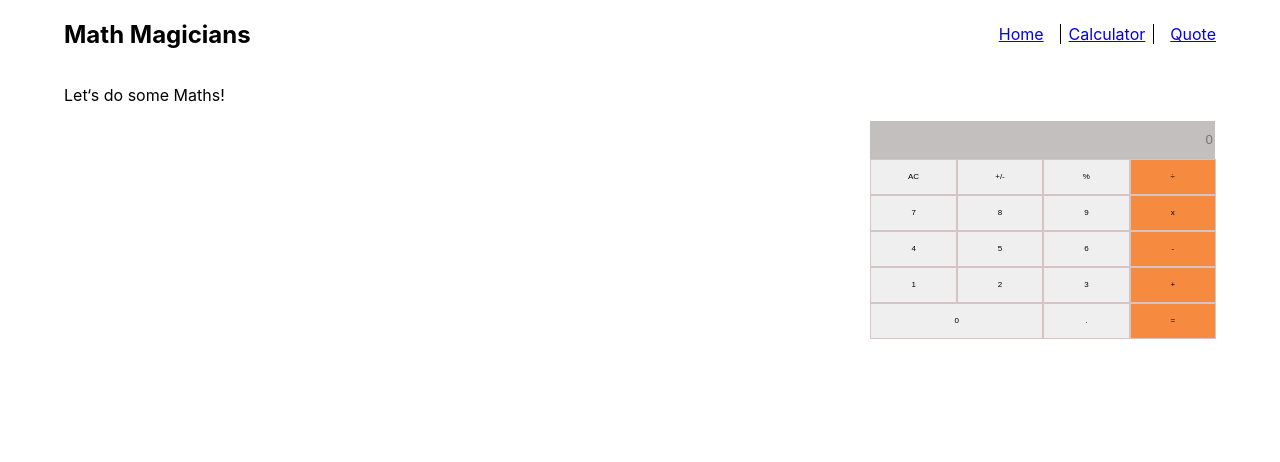
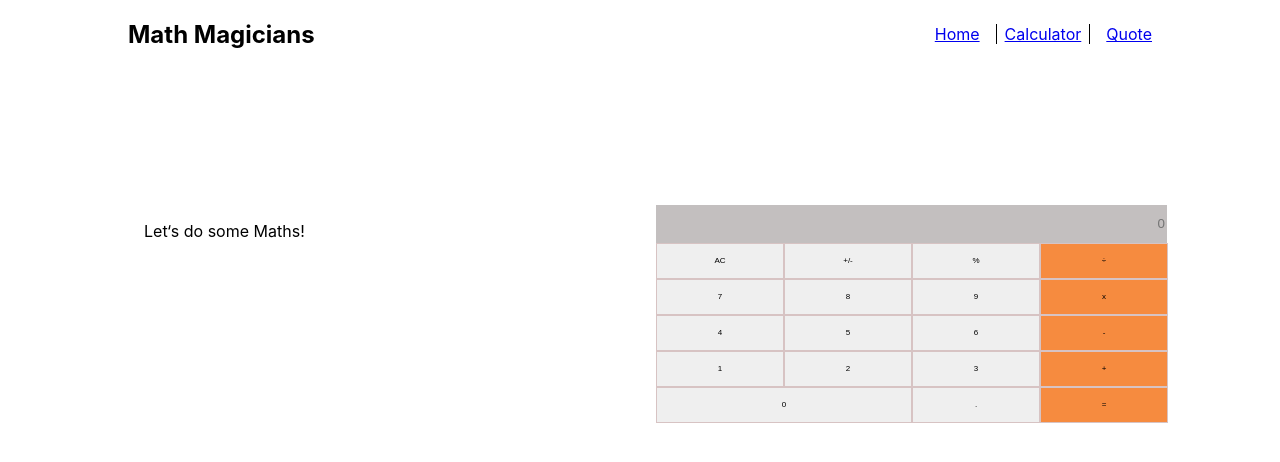
Before and after one commit to anita00001/math_magicians, a React (Create React App) app: page /calculator in a window 1280 px wide. Shown: the top 462 px of the page. Built offline with nearby package versions, Linux system fonts and the light colour scheme.

Commit message:
Add Styling to full website

```diff
--- a/src/App.css
+++ b/src/App.css
@@ -7,7 +7,7 @@
 }
 
 .App-wrapper {
-  width: 90%;
+  width: 80%;
   height: 100vh;
   display: flex;
   flex-direction: column;
--- a/src/index.js
+++ b/src/index.js
@@ -1,6 +1,6 @@
 import React from 'react';
 import ReactDOM from 'react-dom/client';
-import './index.css';
+import './styles/index.css';
 import App from './App';
 
 const root = ReactDOM.createRoot(document.getElementById('root'));
--- a/src/routes/CalculatorPage.jsx
+++ b/src/routes/CalculatorPage.jsx
@@ -1,7 +1,8 @@
 import Calculator from '../components/Calculator';
+import '../styles/Calculator.css';
 
 const CalculatorPage = () => (
-  <div>
+  <div className="calculator-page-container">
     <p>Let&lsquo;s do some Maths!</p>
     <Calculator />
   </div>
--- a/src/routes/Home.jsx
+++ b/src/routes/Home.jsx
@@ -1,7 +1,7 @@
-// import NavBar from '../components/NavBar';
+import '../styles/Home.css';
 
 const Home = () => (
-  <div>
+  <div className="home-container">
     <h1>Welcome to our page!</h1>
     <p>
       Lorem ipsum dolor sit amet, consectetur adipiscing elit.
--- a/src/styles/Calculator.css
+++ b/src/styles/Calculator.css
@@ -1,14 +1,17 @@
-.calc-wrapper {
+.calculator-page-container {
+  width: 100%;
+  margin-top: 15vh;
+  padding: 1em;
   display: flex;
-  justify-content: flex-end;
+  justify-content: space-between;
 }
 
 .calc-container {
-  width: 30%;
+  width: 40vw;
 }
 
 .output-field {
-  width: 98.5%;
+  width: 99%;
   height: 2.25rem;
   background-color: rgba(189, 184, 184, 0.9);
   border: none;
--- /dev/null
+++ b/src/styles/Home.css
@@ -0,0 +1,9 @@
+.home-container {
+  width: 100%;
+  margin-top: 15vh;
+  padding: 1em;
+  font-family: 'Pacifico', sans-serif;
+  color: #5a4e4e;
+  background-color: #efe8e8;
+  border-radius: 2em;
+}
--- a/src/styles/Quote.css
+++ b/src/styles/Quote.css
@@ -2,6 +2,8 @@
 
 .quote-container {
   width: 100%;
+  margin-top: 15vh;
+  padding: 1em;
   display: flex;
   flex-direction: column;
   align-items: center;
```
Also changed, not shown: src/styles/index.css (renamed from src/index.css).
